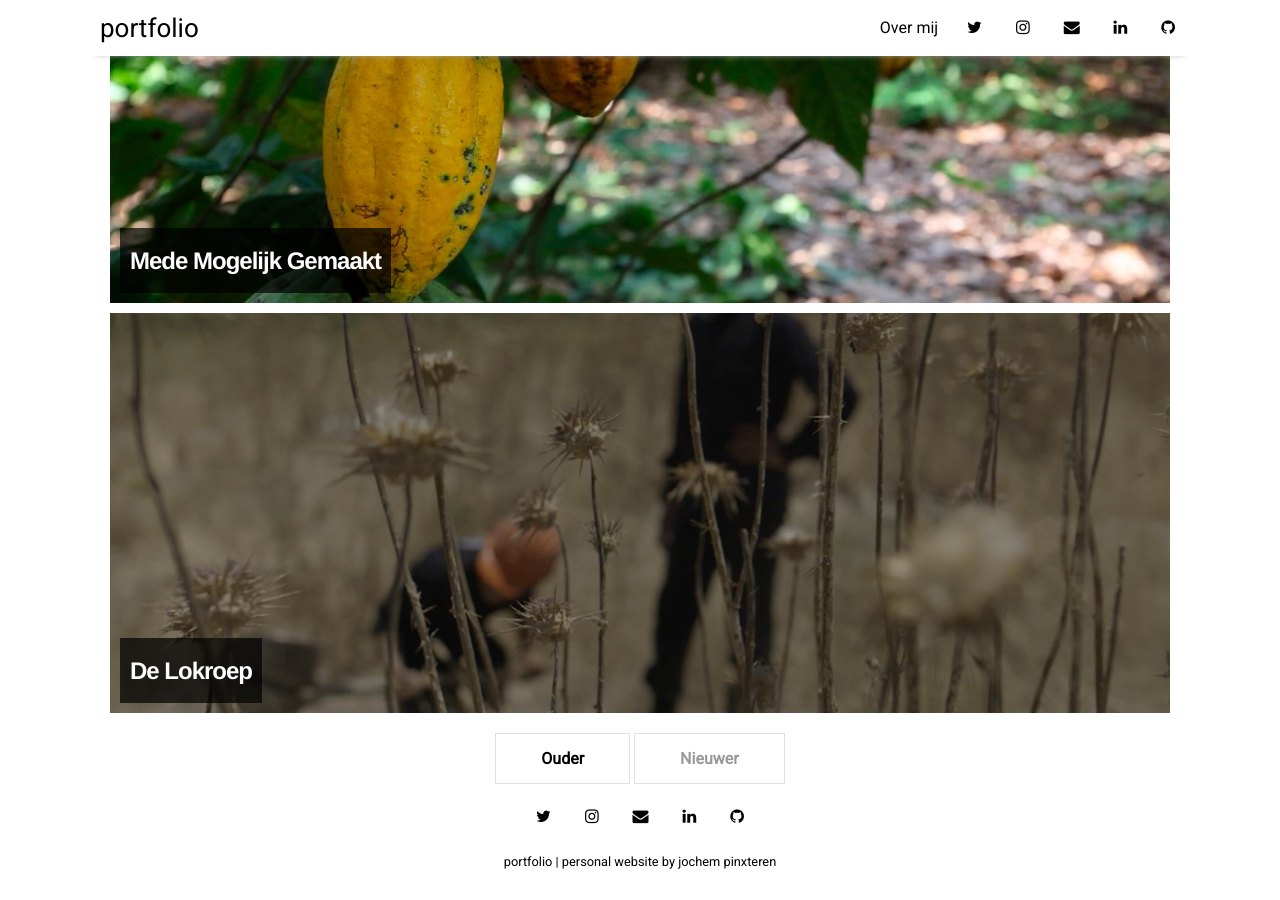
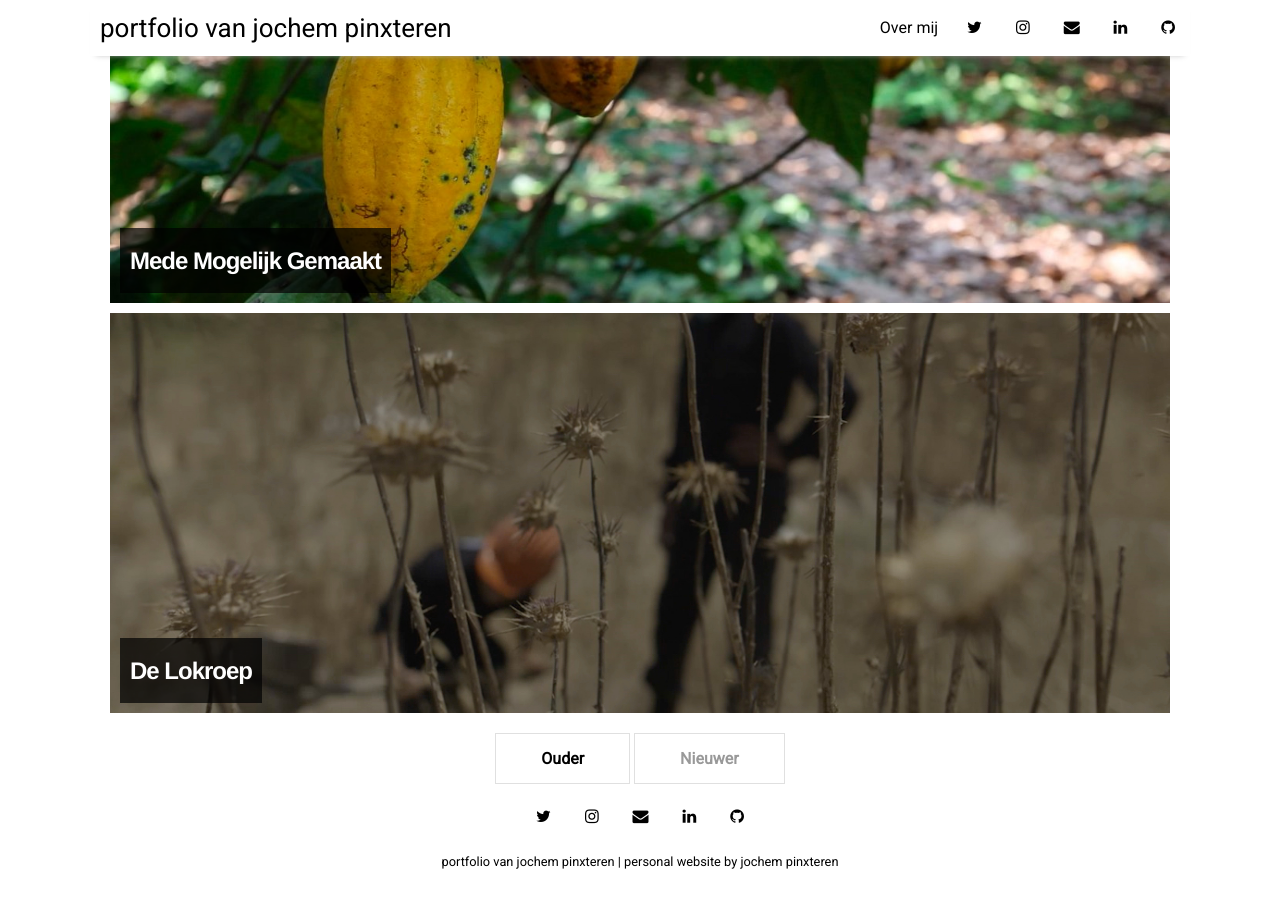
Before and after one commit to jpinxteren/portfolio, a Jekyll site: the page built from index.html, in a window 1280 px wide and 900 px high, scrolled down 1398 px. Built offline with Jekyll 4.4.1, drawn with Linux system fonts in a browser that asks for light colours; nearby versions of some CDN libraries; the list of posts is cut into pages by our own code.

Commit message:
Update _config.yml

```diff
--- a/_config.yml
+++ b/_config.yml
@@ -10,7 +10,7 @@ permalink:           /:title
 plugins:             [jekyll-paginate, jekyll-sitemap, jekyll-feed, jekyll-seo-tag]
 
 # Customise atom feed settings (this is where Jekyll-Feed gets configuration information)
-title:		           "portfolio"
+title:		           "portfolio van jochem pinxteren"
 description:	       "personal website"
 author:              "jochem pinxteren"
 
```
